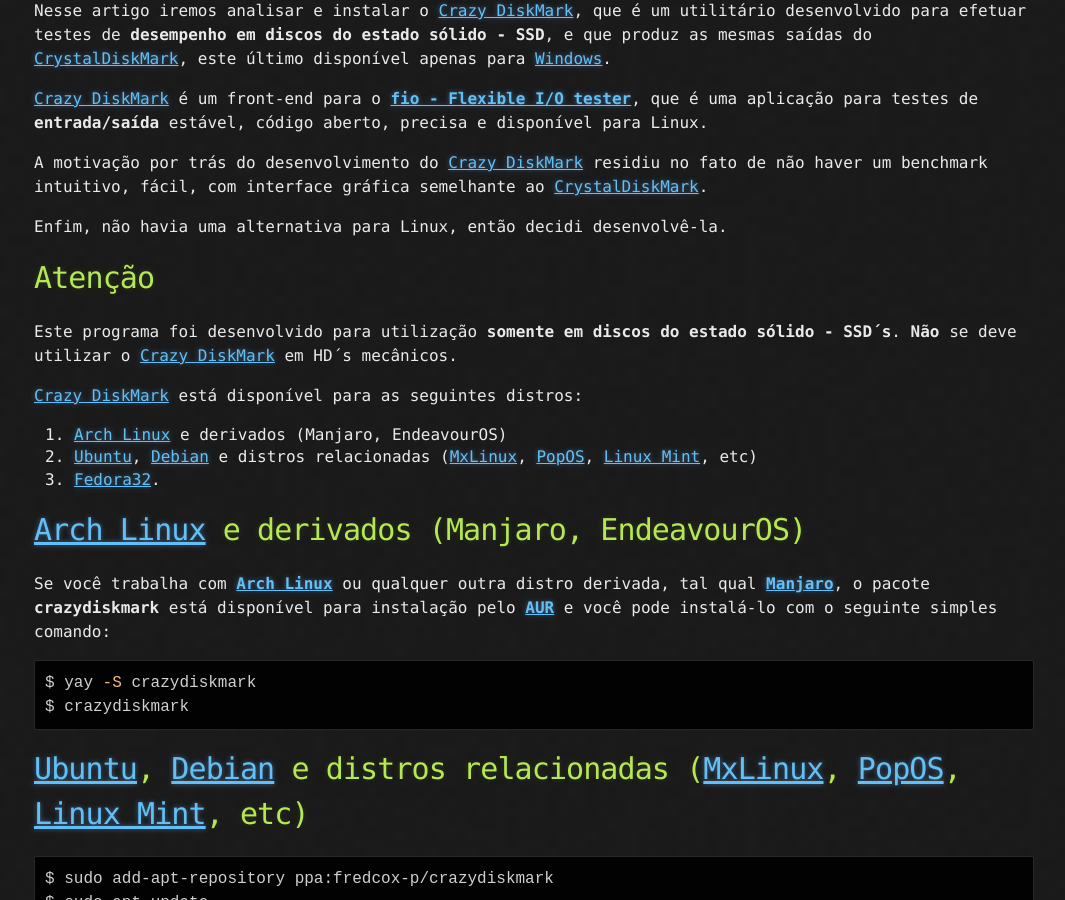
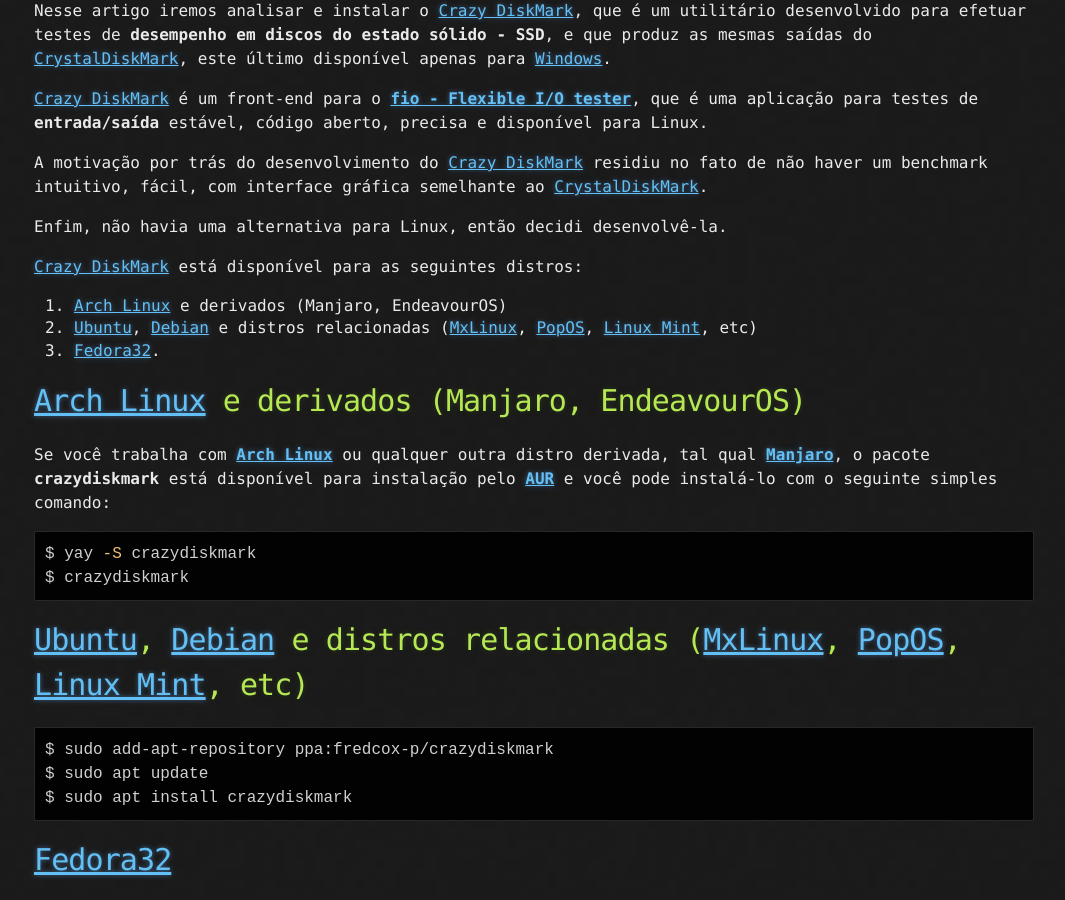
Before and after one commit to fredcox/fredcox.github.io, a Jekyll site: the page built from _posts/2020-08-31-crazydiskmark.md, in a window 1280 px wide and 900 px high, scrolled down 768 px. Shown: the whole window, without its empty margins (106-1171 px from the left). Built offline with Jekyll 4.4.1, drawn with Linux system fonts in a browser that asks for light colours; comment, search, counter and statistics services are not loaded.

Commit message:
site updated:  Wed Sep 16 05:10:04 PM -03 2020

```diff
--- a/_posts/2020-08-31-crazydiskmark.md
+++ b/_posts/2020-08-31-crazydiskmark.md
@@ -22,12 +22,6 @@ não haver um benchmark intuitivo, fácil, com interface gráfica semelhante ao
 
 
 Enfim, não havia uma alternativa para Linux, então decidi desenvolvê-la.
-
-# Atenção
-
-Este programa foi desenvolvido para utilização **somente em discos do estado sólido - SSD´s**. **Não** se deve utilizar
-o [Crazy DiskMark](https://github.com/fredcox/crazydiskmark/) em HD´s mecânicos.
-
 
 [Crazy DiskMark](https://github.com/fredcox/crazydiskmark/) está disponível para as seguintes distros:
 
```
Also changed, not shown: other parts of _posts/2020-08-31-crazydiskmark.md (+1 -1 lines).
